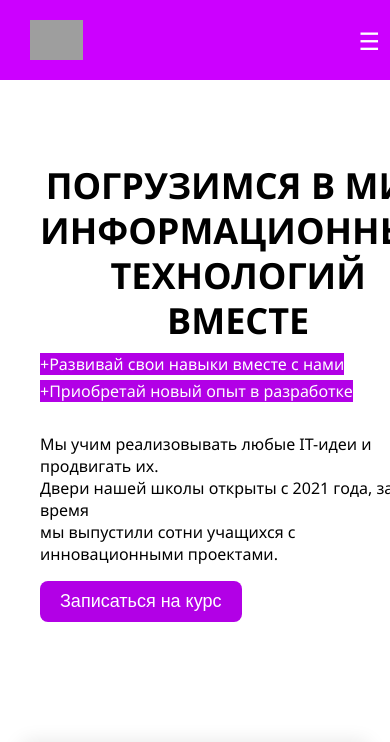
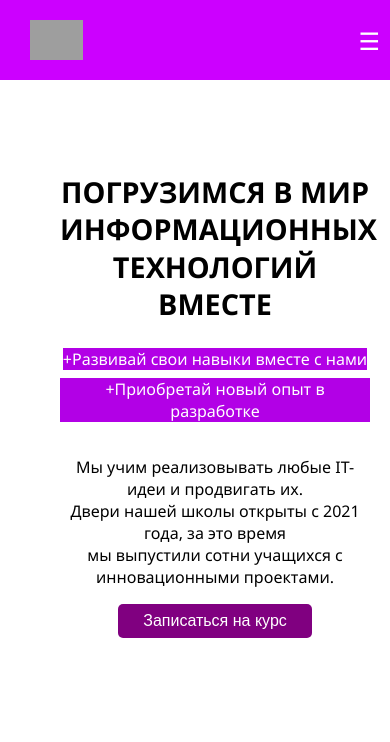
Before and after one commit to alXiMiK21/alXiMiK21.github.io, a PHP site: page / in a window 390 px wide; the page is wider, and only the part inside the window is pictured. Shown: the top 742 px of that part. Run offline with PHP 8.4, Linux system fonts and the light colour scheme; grey boxes are pictures that could not be loaded.

Commit message:
n change

```diff
--- a/style.css
+++ b/style.css
@@ -1140,9 +1140,9 @@ angle: -90 deg;
   }
 
   .gallery-container img:nth-of-type(1),
-  .gallery-container img:nth-of-type(2) {
-      display: block; /* Показываем только первые две фотографии */
-      width: 250px; /* Увеличиваем изображения в 3 раза (300px вместо 100px) */
+  .gallery-container img:nth-of-type(1) {
+      display:flex; /* Показываем только первые две фотографии */
+      width: 650px; /* Увеличиваем изображения в 3 раза (300px вместо 100px) */
       height: auto;
   }
 }
@@ -1247,3 +1247,152 @@ header {
       font-size: 24px; /* Размер иконки */
   }
 }
+
+
+
+
+
+
+
+
+
+
+
+
+
+
+
+
+
+
+
+
+
+
+
+
+
+
+
+
+
+
+
+
+
+
+
+
+
+
+
+
+
+
+
+
+
+
+
+
+
+@media (max-width: 767px) {
+  .hero-content {
+      max-width: 100%;
+      padding: 0 15px; /* Добавляем отступы по бокам для предотвращения выхода текста */
+      text-align: center; /* Центрируем текст */
+  }
+
+  .cta-p p, .text p {
+      margin-left: auto;
+      margin-right: auto;
+      max-width: 100%; /* Ограничение ширины, чтобы текст не вылезал за границы */
+      text-align: center; /* Центрируем текст */
+  }
+
+  .zapis {
+      display: block;
+      margin: 20px auto; /* Центрируем кнопку */
+      padding: 10px 30px;
+      background-color: #800080;
+      color: white;
+      border: none;
+      border-radius: 5px;
+      font-size: 16px;
+  }
+
+  .hero-content h1 {
+      font-size: 24px; /* Уменьшаем размер заголовка для мобильных устройств */
+      line-height: 1.3; /* Добавляем межстрочный интервал для лучшего восприятия */
+      text-align: center;
+  }
+}
+
+@media (max-width: 767px) {
+  .hero-bg {
+      display: none; /* Скрываем изображение для мобильных устройств */
+  }
+}
+
+
+/* Центрируем для планшетов и мобильных устройств */
+@media (max-width: 1024px) {
+  .hero-content {
+      display: flex;
+      flex-direction: column;
+      align-items: center;
+      text-align: center;
+      padding: 20px;
+  }
+
+  .hero-content h1 {
+      font-size: 2rem; /* Регулируем размер заголовка для планшетов */
+      margin-bottom: 20px;
+  }
+
+  .cta-p p {
+      font-size: 1.2rem;
+      margin-bottom: 10px;
+  }
+
+  .zapis {
+      margin-top: 20px;
+      padding: 10px 30px;
+      font-size: 1.2rem;
+      background-color: #800080;
+      color: #fff;
+      border: none;
+      border-radius: 5px;
+      cursor: pointer;
+  }
+}
+
+@media (max-width: 768px) {
+  .hero-content {
+      display: flex;
+      flex-direction: column;
+      align-items: center;
+      text-align: center;
+      padding: 20px;
+  }
+
+  .hero-content h1 {
+      font-size: 1.8rem;
+      margin-bottom: 15px;
+  }
+
+  .cta-p p {
+      font-size: 1rem;
+      margin-bottom: 8px;
+  }
+
+  .zapis {
+      margin-top: 15px;
+      padding: 8px 25px;
+      font-size: 1rem;
+  }
+
+  .hero-bg {
+      display: none; /* Скрываем гифку на мобильных */
+  }
+}
```
Also changed, not shown: registr_final/css/styles.css (+22 -0 lines), main.js (line endings or trailing spaces).
